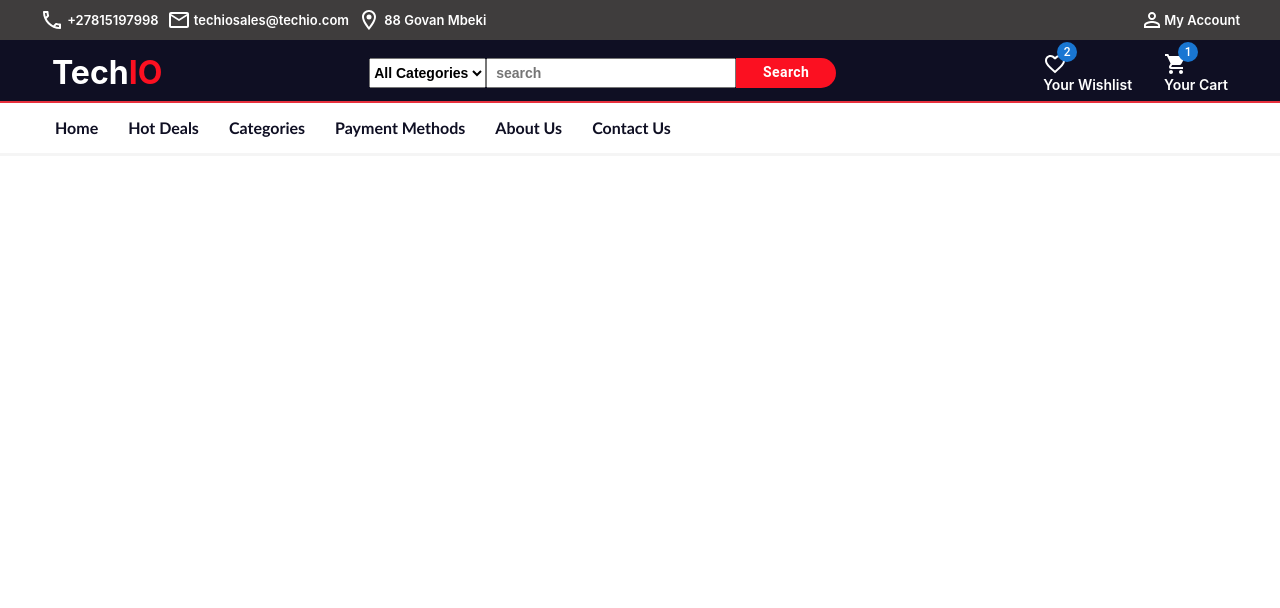
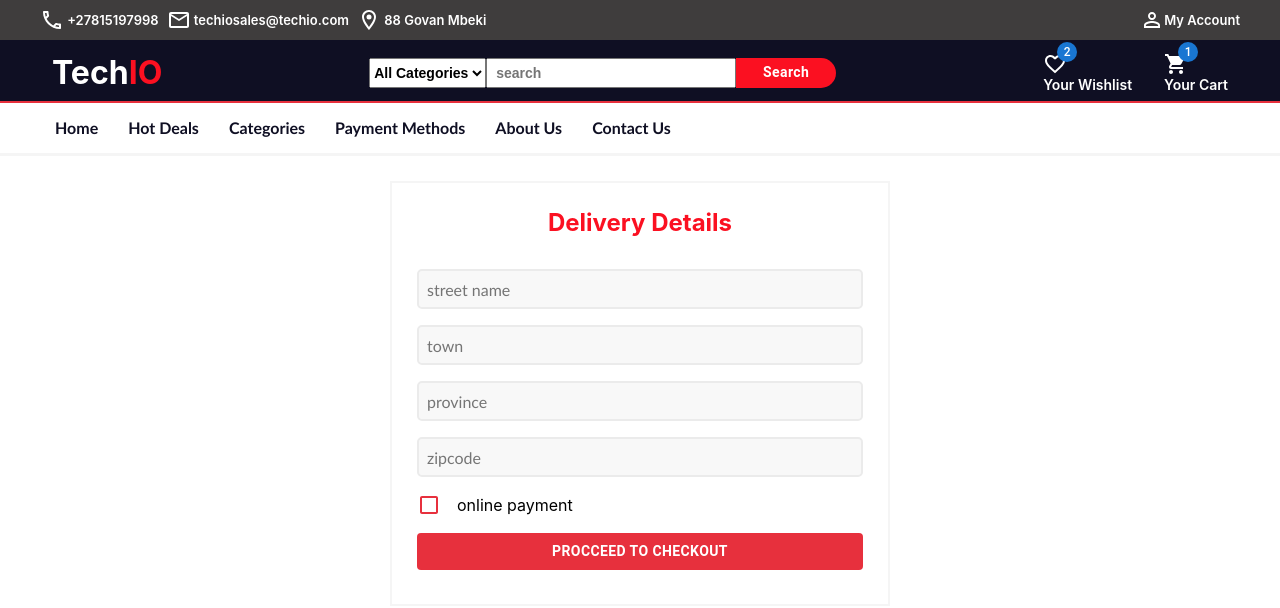
Before and after one commit to Nonelela4980/techio-frontend, a React (Create React App) app: page /deliveryInfo in a window 1280 px wide. Shown: the top 608 px of the page. Built offline with nearby package versions, Linux system fonts and the light colour scheme.

Commit message:
delivery details done

```diff
--- a/src/App.tsx
+++ b/src/App.tsx
@@ -10,8 +10,10 @@ import {
 import Home from './pages/home/home';
 import ProductInfo from './components/components/ProductInfo';
 import Login from './components/components/Login';
+import Cart from './components/components/Cart';
+import DeliveryDetails from './components/components/DeliveryDetails';
 import Register from './components/components/Register';
-import Cart from './components/components/Cart';
+import SuccessPayment from './components/components/SuccessPayment';
 
 
 function App() {
@@ -26,6 +28,8 @@ function App() {
               <Route path='/products' element={<ProductList/>}/>
               <Route path='/product/details' element={<ProductInfo/>}/>
               <Route path='/cart' element={<Cart/>}/>
+              <Route path='/deliveryInfo' element={<DeliveryDetails/>}/>
+              <Route path='/payment-success' element={<SuccessPayment/>}/>
             </Routes>
           </Router>
     </div>
--- /dev/null
+++ b/src/components/components/DeliveryDetails.tsx
@@ -0,0 +1,42 @@
+import { Button, Checkbox } from '@mui/material';
+import {FC} from 'react'
+import '../styles/deliveryDetails.scss'
+import { AuthTextField } from './Register';
+
+const DeliveryDetails : FC = () =>{
+    return (
+        <div className="delivery-details-container">
+            <div className="details">
+                <h2>Delivery Details</h2>
+                <form>
+                    <AuthTextField
+                        type='text'
+                        label='street name'
+                    />
+
+                    <AuthTextField
+                        type='text'
+                        label='town'
+                    />
+
+                    <AuthTextField
+                        type='text'
+                        label='province'
+                    />
+
+                    <AuthTextField
+                        type='text'
+                        label='zipcode'
+                    />
+                    <div className="pay-online">
+                        <Checkbox className='check'/>
+                        <p>online payment</p>
+                    </div>
+                    <Button className="continue-payment">Procceed to checkout</Button>
+                </form>
+            </div>
+        </div>
+    )
+}
+
+export default DeliveryDetails;
--- a/src/components/components/Header.tsx
+++ b/src/components/components/Header.tsx
@@ -3,9 +3,6 @@ import '../styles/header.scss'
 import HeaderMiddle from './HeaderMiddle';
 import HeaderTop from './HeaderTop';
 import Navigation from './Navigation';
-
-
-
 
 const Header : FC = () => {
     return (
--- a/src/components/components/Login.tsx
+++ b/src/components/components/Login.tsx
@@ -1,49 +1,36 @@
-import { Button, Checkbox } from '@mui/material';
-import {FC, useState} from 'react';
-import '../styles/login.scss'
+import { Button,IconButton } from '@mui/material';
+import {FC,useState} from 'react';
+import '../styles/register.scss';
+import {AuthTextField} from './Register';
+import VisibilityIcon from '@mui/icons-material/Visibility';
+import VisibilityOffIcon from '@mui/icons-material/VisibilityOff';
+const Login : FC = () =>{
 
-interface Props{
-    type:string,
-    label:string,
-}
+    const[isPassword,setFieldType]=useState<Boolean>(true)
 
-export const AuthTextField = ({type,label}:Props) =>(
-    <>
-         <input type={type} placeholder={label}/>
-    </>
-)
 
-const Login : FC = () =>{
-    const [acceptTerms,setTerms]=useState<Boolean>(true)
     return (
-        <div className='login-root'>
-            <div className="login">
-                <h2>Create Account</h2>
+        <div className='register-root'>
+            <div className='register'>
+                <h2>Sign in</h2>
                 <form>
-                   <AuthTextField
-                    type='text'
-                    label='Firstname'
-                   />
-                   <AuthTextField
-                    type='text'
-                    label='Lastname'
-                   />
-                    <AuthTextField
-                    type='email'
-                    label='Email'
-                   />
-                    <AuthTextField
-                    type='password'
-                    label='Password'
-                   />
-                   <div className="terms-conditions">
-                    <Checkbox className='checkBox' />
-                    <p>I agree to the <span>Terms</span> and <span>Privacy Policy</span></p>
-                   </div>
-                   <div className="auth-buttons">
-                    <Button className="sign-up-button">Sign Up</Button>
-                    <Button className="sign-in-button">Sign Up</Button>
-                   </div>
+                <AuthTextField
+                type='text'
+                label='email address'
+               />
+
+                <div className="password-container">
+                    <input type={isPassword?'password':'text'}  placeholder="password"/>
+                    <div onClick={()=> setFieldType(!isPassword)}>
+                        <IconButton>
+                            {isPassword? <VisibilityIcon/> :<VisibilityOffIcon/>}
+                        </IconButton>
+                    </div>
+                </div>
+                <div>
+                <Button className="sign-in-btn">Sign in</Button>
+                <Button className="sign-up-btn">Sign up</Button>
+                </div>
                 </form>
             </div>
         </div>
--- a/src/components/components/Register.tsx
+++ b/src/components/components/Register.tsx
@@ -1,36 +1,49 @@
-import { Button,IconButton } from '@mui/material';
-import {FC,useState} from 'react';
-import '../styles/register.scss';
-import {AuthTextField} from './Login';
-import VisibilityIcon from '@mui/icons-material/Visibility';
-import VisibilityOffIcon from '@mui/icons-material/VisibilityOff';
+import { Button, Checkbox } from '@mui/material';
+import {FC, useState} from 'react';
+import '../styles/login.scss'
+
+interface Props{
+    type:string,
+    label:string,
+}
+
+export const AuthTextField = ({type,label}:Props) =>(
+    <>
+         <input type={type} placeholder={label}/>
+    </>
+)
+
 const Register : FC = () =>{
-
-    const[isPassword,setFieldType]=useState<Boolean>(true)
-
-
+    const [acceptTerms,setTerms]=useState<Boolean>(true)
     return (
-        <div className='register-root'>
-            <div className='register'>
-                <h2>Sign in</h2>
+        <div className='login-root'>
+            <div className="login">
+                <h2>Create Account</h2>
                 <form>
-                <AuthTextField
-                type='text'
-                label='email address'
-               />
-
-                <div className="password-container">
-                    <input type={isPassword?'password':'text'}  placeholder="password"/>
-                    <div onClick={()=> setFieldType(!isPassword)}>
-                        <IconButton>
-                            {isPassword? <VisibilityIcon/> :<VisibilityOffIcon/>}
-                        </IconButton>
-                    </div>
-                </div>
-                <div>
-                <Button className="sign-in-btn">Sign in</Button>
-                <Button className="sign-up-btn">Sign up</Button>
-                </div>
+                   <AuthTextField
+                    type='text'
+                    label='Firstname'
+                   />
+                   <AuthTextField
+                    type='text'
+                    label='Lastname'
+                   />
+                    <AuthTextField
+                    type='email'
+                    label='Email'
+                   />
+                    <AuthTextField
+                    type='password'
+                    label='Password'
+                   />
+                   <div className="terms-conditions">
+                    <Checkbox className='checkBox' />
+                    <p>I agree to the <span>Terms</span> and <span>Privacy Policy</span></p>
+                   </div>
+                   <div className="auth-buttons">
+                    <Button className="sign-up-button">Sign Up</Button>
+                    <Button className="sign-in-button">Sign Up</Button>
+                   </div>
                 </form>
             </div>
         </div>
--- /dev/null
+++ b/src/components/components/SuccessPayment.tsx
@@ -0,0 +1,22 @@
+import {FC} from 'react'
+import '../styles/successPayment.scss'
+import DoneAllIcon from '@mui/icons-material/DoneAll';
+import DoubleArrowIcon from '@mui/icons-material/DoubleArrow';
+import { IconButton } from '@mui/material';
+const SuccessPayment : FC = () =>{
+    return (
+        <div className='success-payment-container'>
+             <div className="text">
+                    <DoneAllIcon className="done-icon"/>
+                    <h3>Nonelela your payment has been successful</h3>
+                    <div>
+                        <IconButton>
+                            <DoubleArrowIcon/>
+                        </IconButton>
+                    </div>
+            </div>
+        </div>
+    )
+}
+
+export default SuccessPayment;
--- /dev/null
+++ b/src/components/styles/deliveryDetails.scss
@@ -0,0 +1,44 @@
+@import '../../constants/theme.scss';
+.delivery-details-container{
+    display: flex;
+    justify-content: center;
+    align-items: center;
+    .details
+    {
+        @include auth-conainer;
+
+        h2{
+            @include h2-auth;
+        }
+
+        form{
+            display: flex;
+            flex-direction: column;
+            gap:1rem;
+            input{
+                @include auth-input-fields;
+            }
+
+            .pay-online{
+                display: flex;
+                align-items: center;
+                gap:1rem;
+                .check{
+                    padding: 0 !important;
+                    margin:0 !important;
+                    color: $light-red;
+                }
+                p{
+                    font-size: 16px;
+
+                }
+            }
+
+            .continue-payment{
+                background-color: $light-red;
+                font-weight: 700 !important;
+                color:white !important;
+            }
+        }
+    }
+}
--- /dev/null
+++ b/src/components/styles/successPayment.scss
@@ -0,0 +1,19 @@
+@import '../../constants//theme.scss';
+.success-payment-container{
+    // width: 100%;
+    // display: flex;
+    // flex-direction: column;
+    // justify-content: center;
+    // align-items: center;
+    @include center-content;
+    .text{
+        display: flex;
+        flex-direction: row;
+        gap:1rem;
+        // justify-content: center;
+        align-items: center;
+        .done-icon{
+            color:green;
+        }
+    }
+}
```
